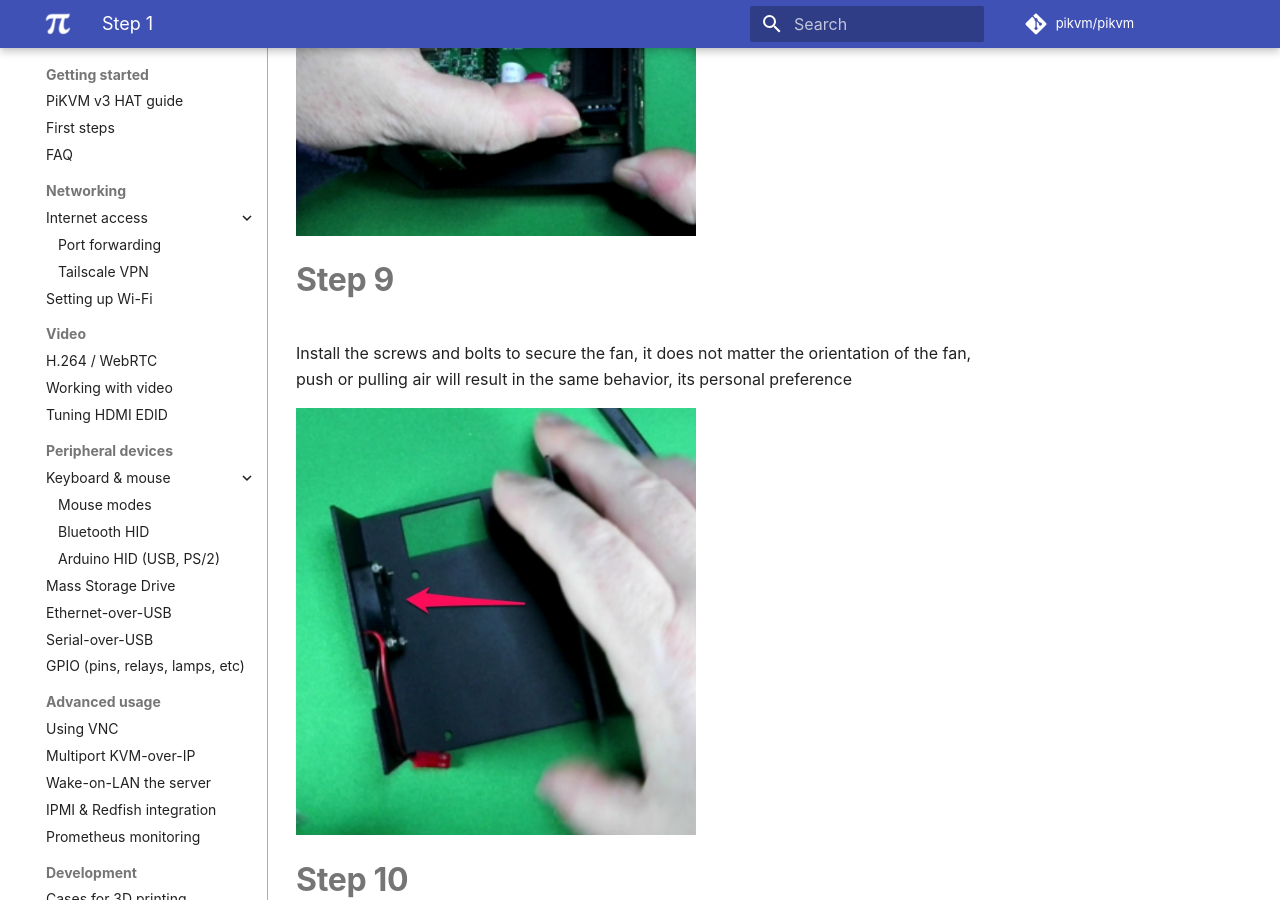
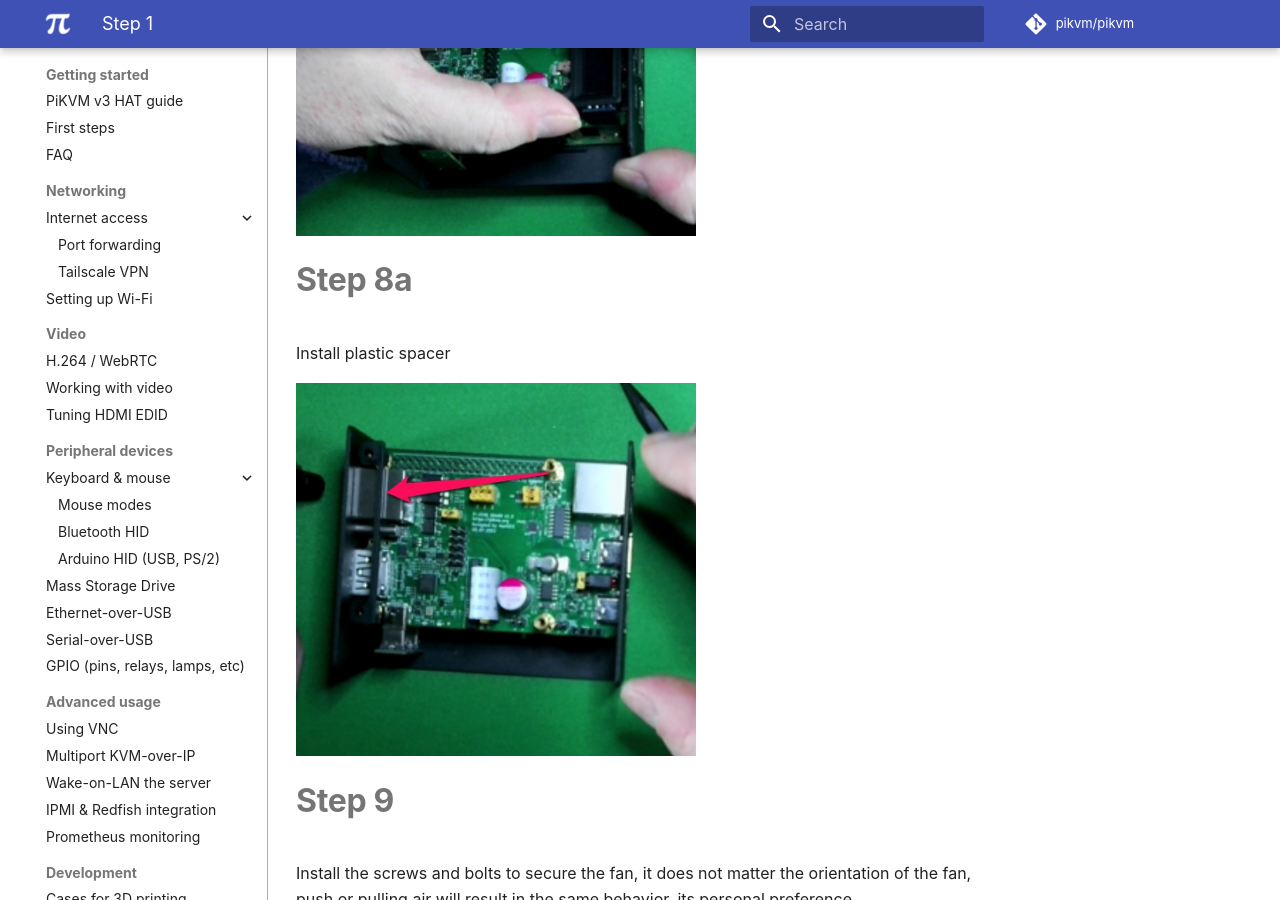
Before and after one commit to pikvm/pikvm, an MkDocs documentation site: the page built from docs/v3_illustrated_install_instructions.md, in a window 1280 px wide and 900 px high, scrolled down 5294 px. Built offline with MkDocs 1.6.1 and Material for MkDocs 9.7.7, drawn with Linux system fonts in a browser that asks for light colours; some web fonts are replaced; comment, search, counter and statistics services are not loaded.

Commit message:
Adding plastic spacer (#651)
* Add files via upload

Plastic spacer image

* Update v3_illustrated_install_instructions.md

Adding plastic spacer

* Update v3_illustrated_install_instructions.md

```diff
--- a/docs/v3_illustrated_install_instructions.md
+++ b/docs/v3_illustrated_install_instructions.md
@@ -73,6 +73,12 @@ Insert the OLED holder with the OLED display into the plug by gently rocking it
 
 <img src="HAT_install_OLED_holder.jpg" width="400" />
 
+# Step 8a
+
+Install plastic spacer
+
+<img src="HAT_install_plastic spacer.jpg" width="400" />
+
 # Step 9
 
 Install the screws and bolts to secure the fan, it does not matter the orientation of the fan, push or pulling air will result in the same behavior, its personal preference
```
Also changed, not shown: docs/v3_illustrated_install_instructions/HAT_install_plastic spacer.jpg (added).
